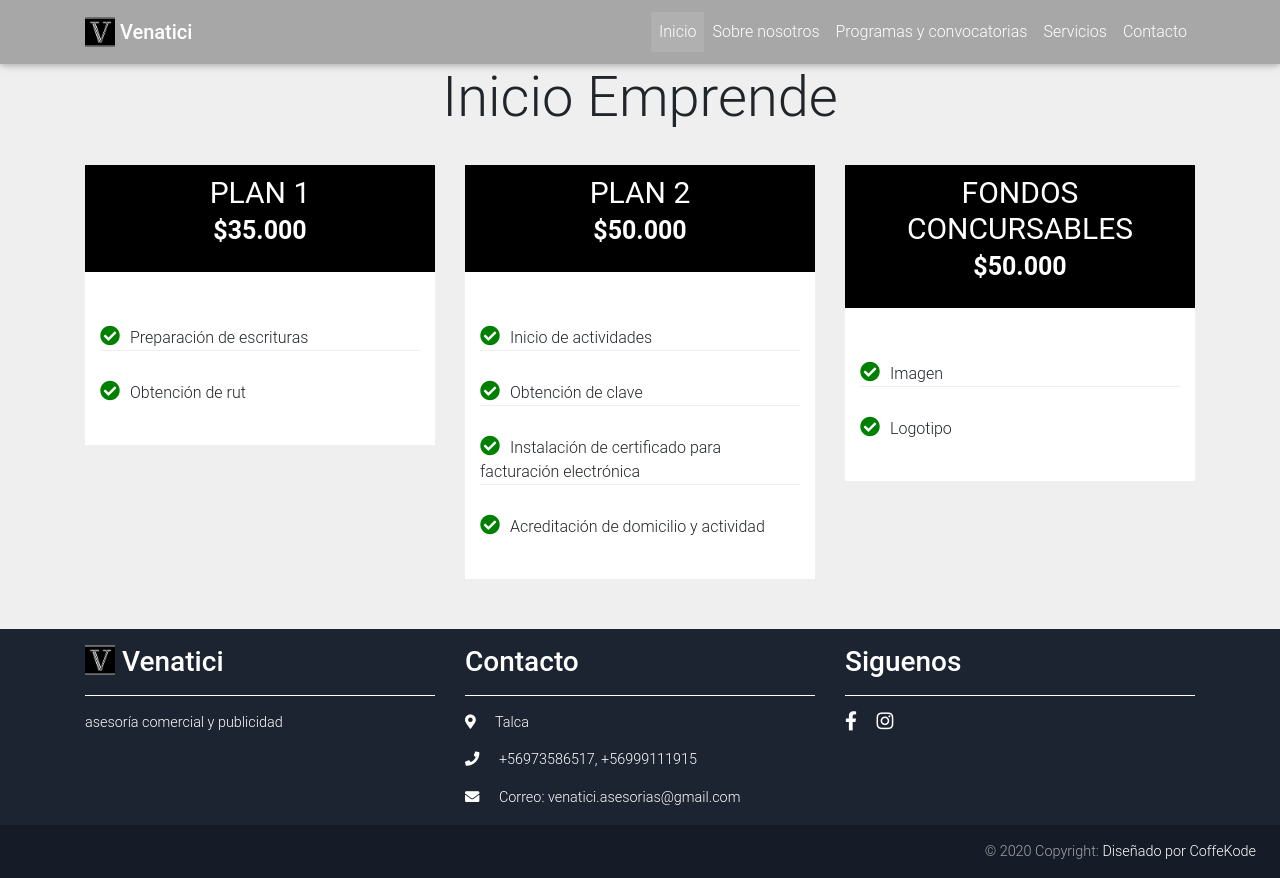
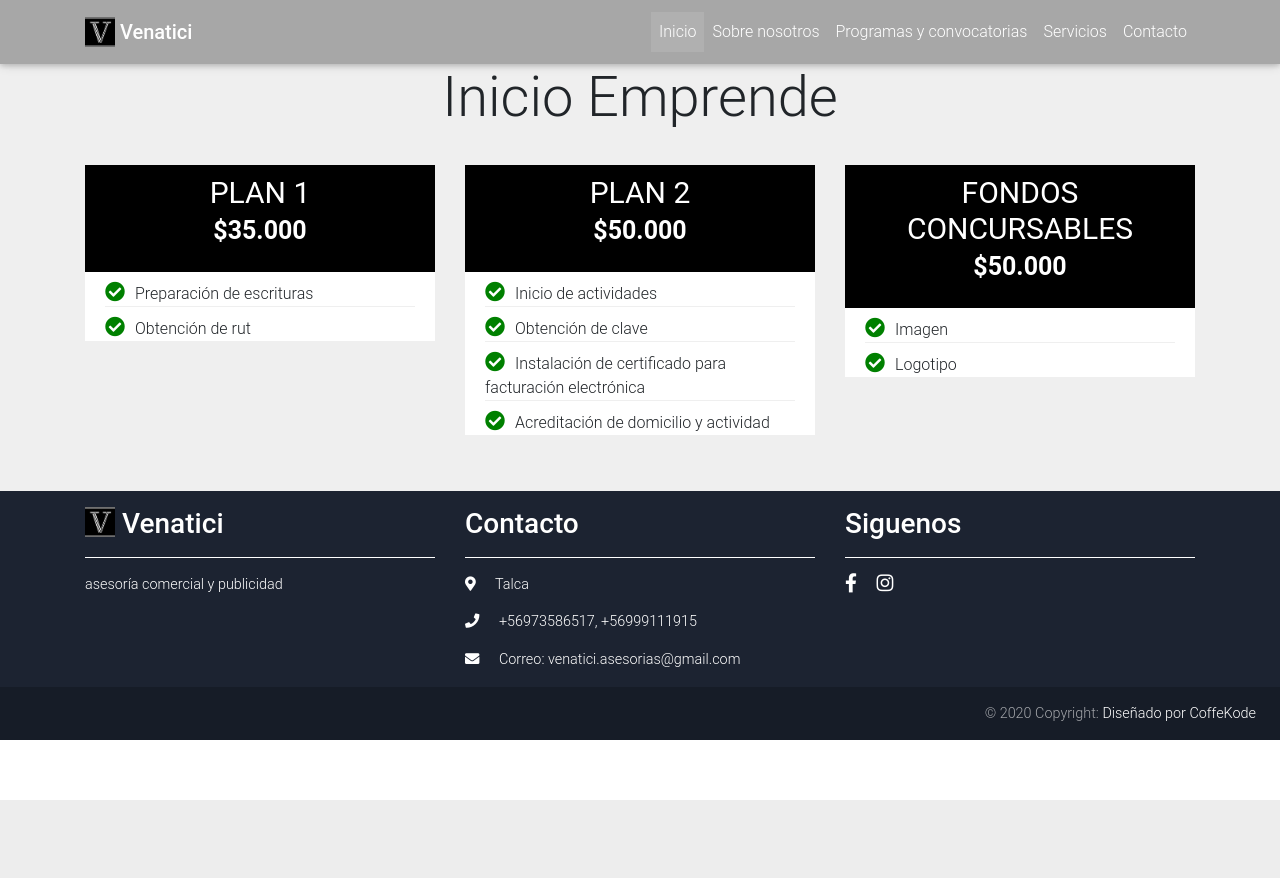
Before and after one commit to Coffee-Kode/Venatici-website, a CodeIgniter app: page /venatici-website/emprende in a window 1280 px wide. After the commit the page ends 800 px from the top, so only its background shows below. Run offline with CodeIgniter, Linux system fonts and the light colour scheme; data that the repository does not hold is empty.

Commit message:
fix card

```diff
--- a/assets/css/marketing.css
+++ b/assets/css/marketing.css
@@ -39,8 +39,8 @@
     font-size: 15px;
 }
 .price-content{
-    display:inline;
-    padding: 0px 15px 0px 15px
+    display:block;
+    padding: 0px 10px 0px 10px
 }
 ul{
     padding-left: inherit;
@@ -52,7 +52,7 @@ ul{
     border-bottom: 1px solid #efefef;
     list-style: none;
     list-style-type: none;
-    padding-top: 30px;
+    padding-top: 10px;
     padding-right: 15px;
 
 }
```
